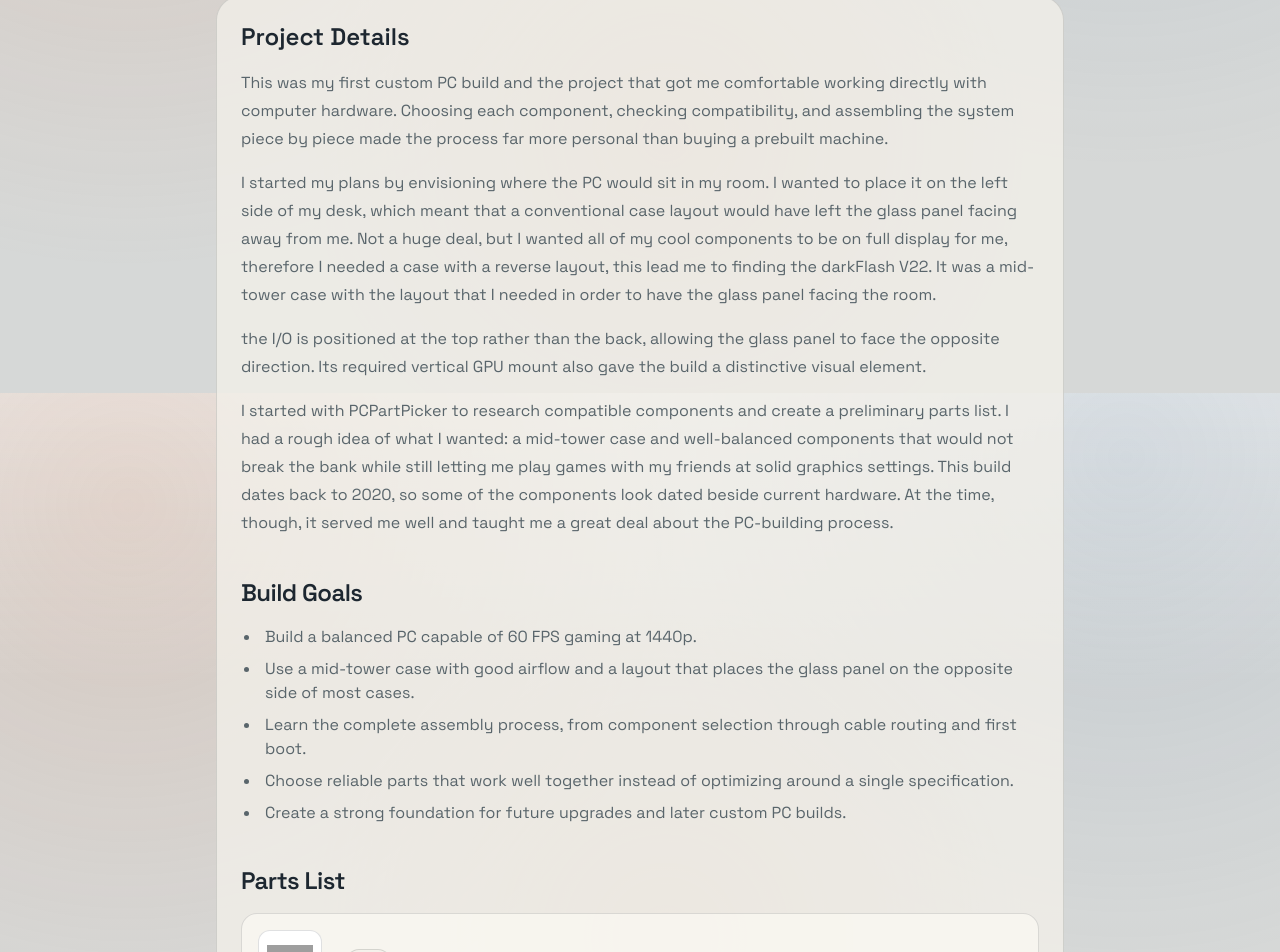
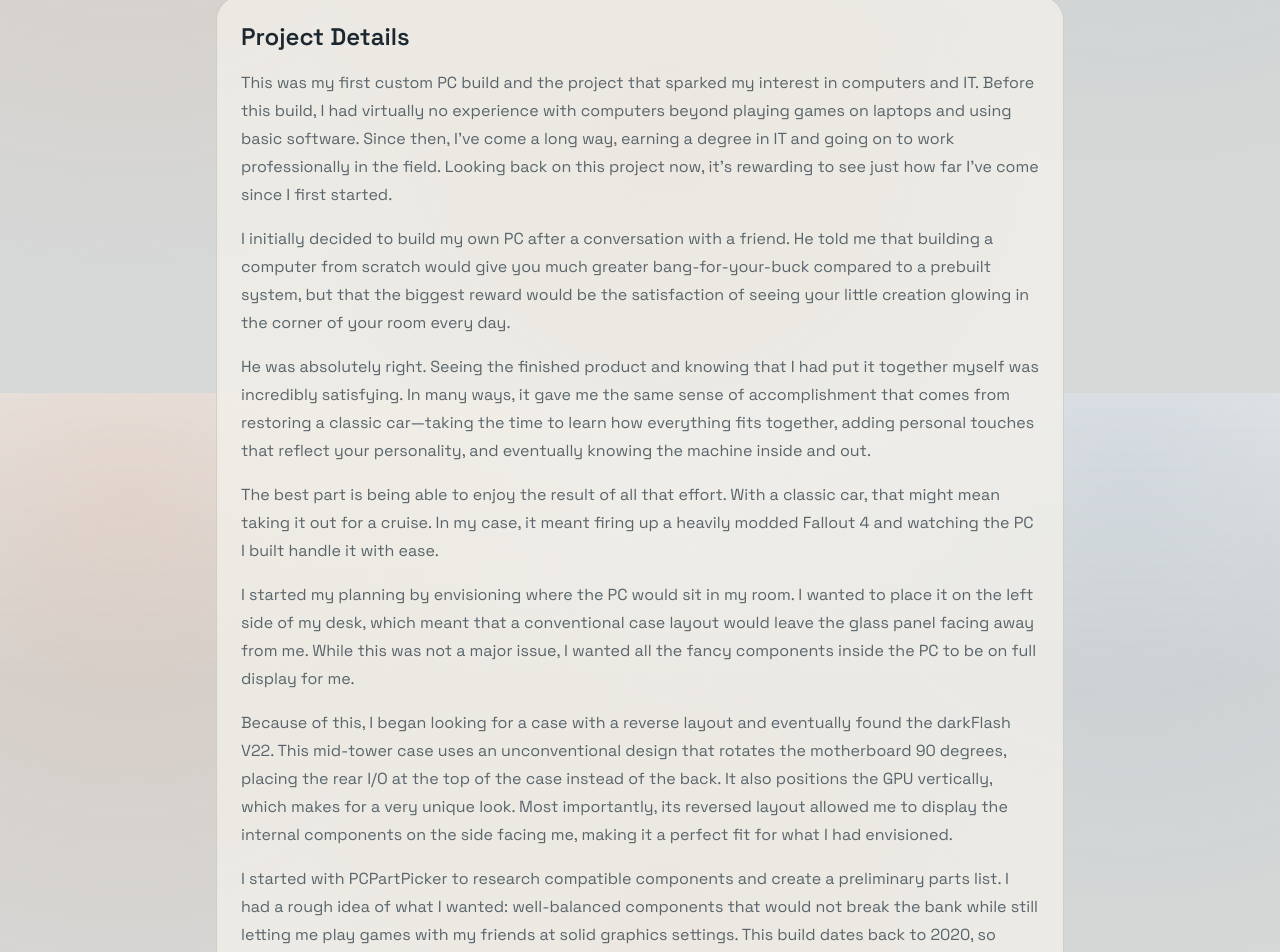
Before and after one commit to RickySerrano904/RickySerrano.dev, a Next.js app: page /projects/first-pc-build in a window 1280 px wide. Shown: the part 1207-2159 px from the top of the page. Built offline with nearby package versions, Linux system fonts and the light colour scheme; grey boxes are pictures that could not be loaded.

Commit message:
docs: expand 'first PC' project description

```diff
--- a/app/projects/first-pc-build/page.mdx
+++ b/app/projects/first-pc-build/page.mdx
@@ -14,23 +14,47 @@ export const metadata = {
   solution="Started with the case-placement requirement, choosing the reverse-layout darkFlash V22. I then used PCPartPicker to validate compatibility and built around a Ryzen 5 3600 and RTX 2070 Super for affordable 1440p gaming."
 >
 
-This was my first custom PC build and the project that got me comfortable working directly with computer hardware.
-Choosing each component, checking compatibility, and assembling the system piece by piece made the process far more
-personal than buying a prebuilt machine.
+This was my first custom PC build and the project that sparked my interest in computers and IT.
+Before this build, I had virtually no experience with computers beyond playing games on laptops and
+using basic software. Since then, I've come a long way, earning a degree in IT and going on to work
+professionally in the field. Looking back on this project now, it's rewarding to see just how far
+I've come since I first started.
 
-I started my plans by envisioning where the PC would sit in my room. I wanted to place it on the left side of my desk,
-which meant that a conventional case layout would have left the glass panel facing away from me. Not a huge deal, but I wanted
-all of my cool components to be on full display for me, therefore I needed a case with a reverse layout, this lead me to finding
-the darkFlash V22. It was a mid-tower case with the layout that I needed in order to have the glass panel facing the room.
+I initially decided to build my own PC after a conversation with a friend. He told me that building a
+computer from scratch would give you much greater bang-for-your-buck compared to a prebuilt system,
+but that the biggest reward would be the satisfaction of seeing your little creation glowing
+in the corner of your room every day.
 
-the I/O is positioned at the top rather than the back, allowing the glass panel to face the
-opposite direction. Its required vertical GPU mount also gave the build a distinctive visual element.
+He was absolutely right. Seeing the finished product and knowing that I had put it together myself was
+incredibly satisfying. In many ways, it gave me the same sense of accomplishment that comes from restoring
+a classic car—taking the time to learn how everything fits together, adding personal touches that reflect
+your personality, and eventually knowing the machine inside and out.
+
+The best part is being able to enjoy the result of all that effort. With a classic car, that might mean
+taking it out for a cruise. In my case, it meant firing up a heavily modded Fallout 4 and watching the PC
+I built handle it with ease.
+
+
+I started my planning by envisioning where the PC would sit in my room. I wanted to place it on the left side of my desk,
+which meant that a conventional case layout would leave the glass panel facing away from me. While this was not a major
+issue, I wanted all the fancy components inside the PC to be on full display for me.
+
+Because of this, I began looking for a case with a reverse layout and eventually found the darkFlash V22.
+This mid-tower case uses an unconventional design that rotates the motherboard 90 degrees, placing the rear I/O at
+the top of the case instead of the back. It also positions the GPU vertically, which makes for a very unique look.
+Most importantly, its reversed layout allowed me to display the internal components on the side facing me, making it a
+perfect fit for what I had envisioned.
 
 I started with PCPartPicker to research compatible components and create a preliminary parts list.
-I had a rough idea of what I wanted: a mid-tower case and well-balanced components that would not break
+I had a rough idea of what I wanted: well-balanced components that would not break
 the bank while still letting me play games with my friends at solid graphics settings. This build dates back
-to 2020, so some of the components look dated beside current hardware. At the time, though, it served me well
-and taught me a great deal about the PC-building process.
+to 2020, so some of the components look dated beside current hardware. Despite this, it has served me extremely
+well over the years and taught me a great deal about the PC-building process.
+
+Since completing this build, I've upgraded the GPU to an NVIDIA RTX 4080, which provided a significant improvement in
+gaming performance. I also expanded the storage capacity by adding a couple more SSDs. For now, I plan to continue using
+this PC as my primary system, though I'm already looking forward to starting a new custom build in the near future.
+
 
 
 ## Build Goals
@@ -38,7 +62,6 @@ and taught me a great deal about the PC-building process.
 - Build a balanced PC capable of 60 FPS gaming at 1440p.
 - Use a mid-tower case with good airflow and a layout that places the glass panel on the opposite side of most cases.
 - Learn the complete assembly process, from component selection through cable routing and first boot.
-- Choose reliable parts that work well together instead of optimizing around a single specification.
 - Create a strong foundation for future upgrades and later custom PC builds.
 
 ## Parts List
```
